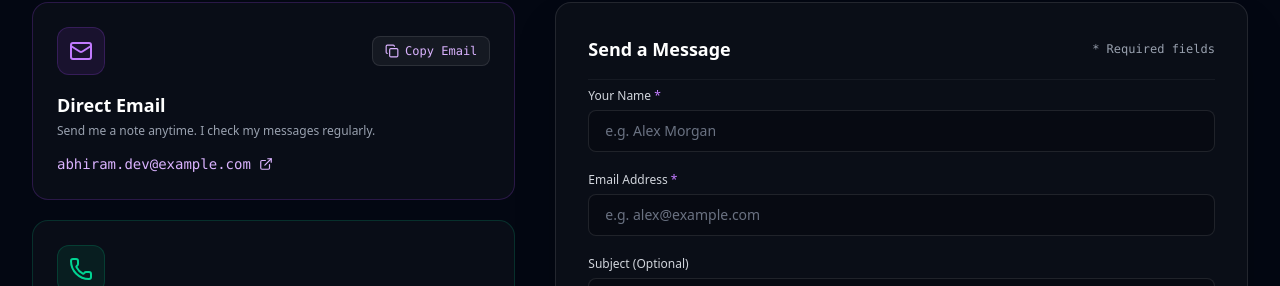
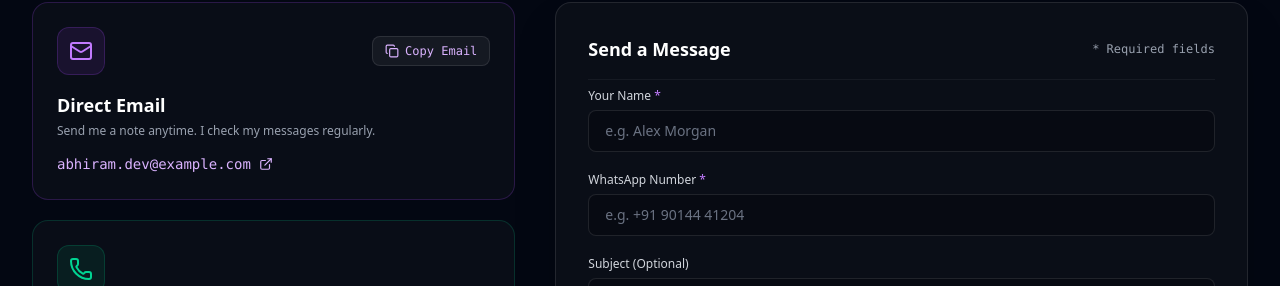
Before and after one commit to jabhiram028-design/portfoil, a React (Vite) app: page / in a window 1280 px wide. Shown: the part 5519-5805 px from the top of the page. Built offline with nearby package versions, Linux system fonts and the light colour scheme; no server answers.

Commit message:
Replace contact form email field with WhatsApp number

```diff
--- a/src/components/Contact.tsx
+++ b/src/components/Contact.tsx
@@ -37,9 +37,9 @@ export const Contact: React.FC = () => {
     }
 
     if (!formData.email.trim()) {
-      errs.email = 'Please provide your email address.';
-    } else if (!/^[^\s@]+@[^\s@]+\.[^\s@]+$/.test(formData.email)) {
-      errs.email = 'Please enter a valid email address.';
+      errs.email = 'Please provide your WhatsApp number.';
+    } else if (!/^\\+?[0-9\\s()-]{10,18}$/.test(formData.email.trim())) {
+      errs.email = 'Please enter a valid WhatsApp number.';
     }
 
     if (!formData.message.trim()) {
@@ -308,21 +308,21 @@ export const Contact: React.FC = () => {
                     )}
                   </div>
 
-                  {/* Email Input */}
+                  {/* WhatsApp Number Input */}
                   <div className="space-y-1.5 text-left">
-                    <label htmlFor="email" className="block text-xs font-medium text-gray-300">
-                      Email Address <span className="text-purple-400">*</span>
+                    <label htmlFor="whatsapp" className="block text-xs font-medium text-gray-300">
+                      WhatsApp Number <span className="text-purple-400">*</span>
                     </label>
                     <input
-                      type="email"
-                      id="email"
-                      name="email"
+                      type="tel"
+                      id="whatsapp"
+                      name="whatsapp"
                       value={formData.email}
                       onChange={(e) => {
                         setFormData({ ...formData, email: e.target.value });
                         if (errors.email) setErrors({ ...errors, email: '' });
                       }}
-                      placeholder="e.g. alex@example.com"
+                      placeholder="e.g. +91 90144 41204"
                       className={`w-full px-4 py-2.5 rounded-lg bg-[#070A12] border text-sm text-white placeholder-gray-500 focus:outline-none focus:ring-2 focus:ring-purple-500 transition-all ${
                         errors.email ? 'border-red-500/60' : 'border-white/10 focus:border-purple-500'
                       }`}
```
